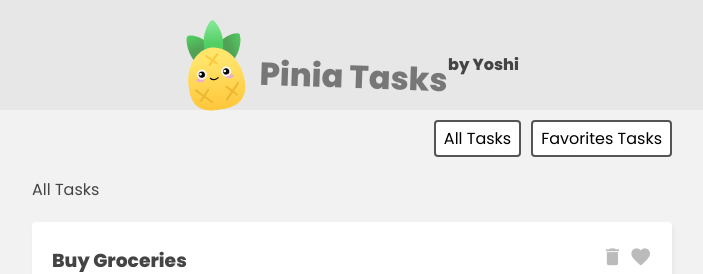
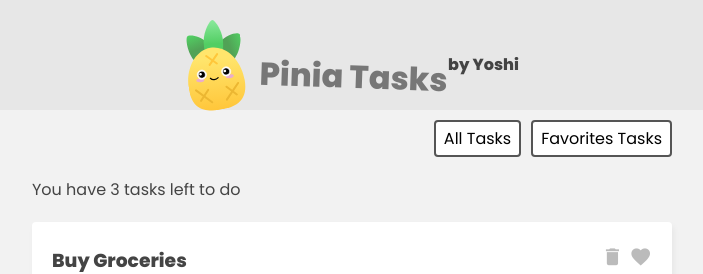
Before and after one commit to Trin4317/vue3-pinia, a Vue app: page / in a window 1280 px wide. Shown: the top 274 px of the page, without its empty margins (288-991 px from the left). Built offline with nearby package versions, Linux system fonts and the light colour scheme.

Commit message:
show task count

```diff
--- a/src/App.vue
+++ b/src/App.vue
@@ -22,14 +22,14 @@
     </nav>
 
     <div class="task-list" v-if="toggle === 'all'">
-      <p>All Tasks</p>
+      <p>You have {{ taskStore.totalCount }} tasks left to do</p>
       <div v-for="task in taskStore.tasks" :key="task.id">
         <TaskDetails :task="task" />
       </div>
     </div>
 
     <div class="task-list" v-if="toggle === 'fav'">
-      <p>Favorite Tasks</p>
+      <p>You have {{ taskStore.favCount }} favorited tasks</p>
       <div v-for="task in taskStore.favs" :key="task.id">
         <TaskDetails :task="task" />
       </div>
```
